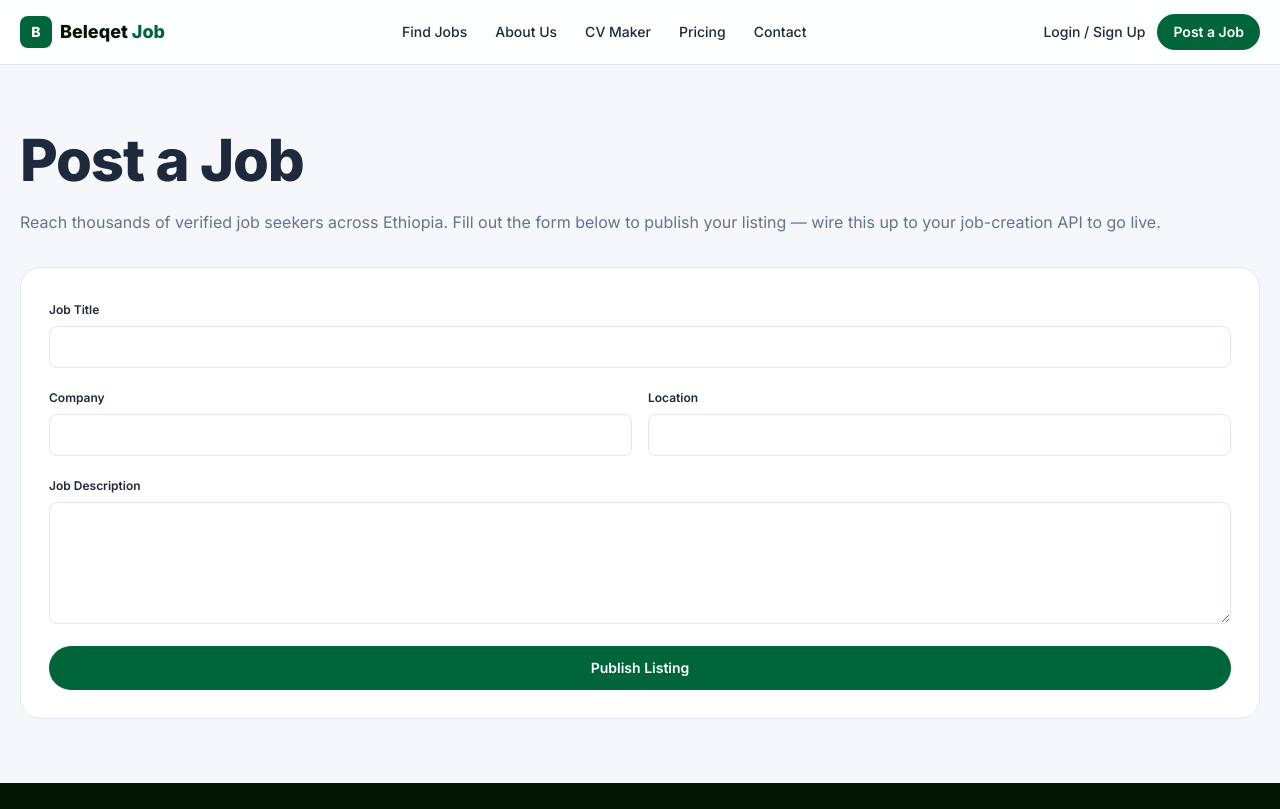
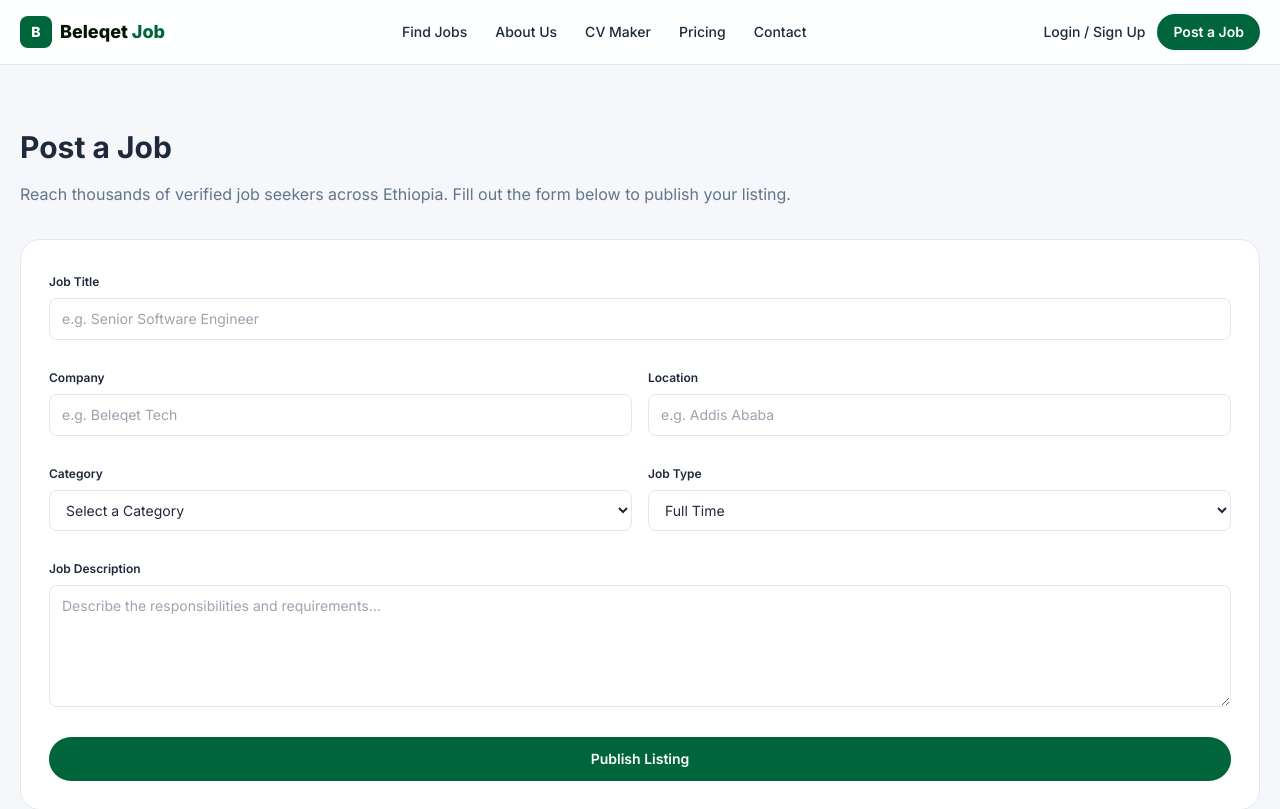
Before and after one commit to Hailelove/beleqet-frontend, a Next.js app: page /post-job in a window 1280 px wide. Shown: the top 809 px of the page. Built offline with nearby package versions, Linux system fonts and the light colour scheme.

Commit message:
Update post job

```diff
--- a/app/post-job/page.tsx
+++ b/app/post-job/page.tsx
@@ -1,38 +1,175 @@
 "use client";
 
+import { useState } from "react";
+import { useRouter } from "next/navigation";
+
 export default function PostJobPage() {
+  const router = useRouter();
+  const [loading, setLoading] = useState(false);
+
+  // 1. Centralized state for all form fields
+  const [formData, setFormData] = useState({
+    title: "",
+    company: "",
+    location: "",
+    categoryId: "",
+    type: "FULL_TIME", // Default to FULL_TIME
+    description: "",
+  });
+
+  const handleSubmit = async (e: React.FormEvent) => {
+    e.preventDefault();
+    setLoading(true);
+
+    // Retrieve the token (adjust this based on where you store it)
+    const token = localStorage.getItem("accessToken");
+
+    try {
+      const response = await fetch(`${process.env.NEXT_PUBLIC_API_URL}/jobs`, {
+        method: "POST",
+        headers: {
+          "Content-Type": "application/json",
+          Authorization: `Bearer ${token}`, // Sends the secure token to Render
+        },
+        body: JSON.stringify(formData),
+      });
+
+      if (response.ok) {
+        alert("Job posted successfully!");
+        router.push("/jobs");
+      } else {
+        const errorData = await response.json();
+        alert(`Error: ${errorData.message}`); // Displays backend validation errors
+      }
+    } catch (error) {
+      console.error("Failed to post job:", error);
+    } finally {
+      setLoading(false);
+    }
+  };
+
   return (
-    <div className="container-page py-16 max-w-2xl">
-      <h1 className="text-pageH1">Post a Job</h1>
+    <div className="container-page py-16 max-w-2xl mx-auto">
+      <h1 className="text-3xl font-bold text-ink">Post a Job</h1>
       <p className="text-muted mt-4 leading-relaxed">
-        Reach thousands of verified job seekers across Ethiopia. Fill out the form below to publish your listing —
-        wire this up to your job-creation API to go live.
+        Reach thousands of verified job seekers across Ethiopia. Fill out the
+        form below to publish your listing.
       </p>
 
       <form
-        onSubmit={(e) => e.preventDefault()}
-        className="mt-8 rounded-2xl border border-border bg-white p-7 space-y-4"
+        onSubmit={handleSubmit}
+        className="mt-8 rounded-2xl border border-border bg-white p-7 space-y-6"
       >
+        {/* Job Title */}
         <div>
           <label className="text-xs font-semibold text-ink">Job Title</label>
-          <input className="mt-1.5 w-full rounded-lg border border-border px-3 py-2.5 text-sm outline-none focus:border-brandGreen" />
+          <input
+            required
+            value={formData.title}
+            onChange={(e) =>
+              setFormData({ ...formData, title: e.target.value })
+            }
+            placeholder="e.g. Senior Software Engineer"
+            className="mt-1.5 w-full rounded-lg border border-border px-3 py-2.5 text-sm outline-none focus:border-brandGreen"
+          />
         </div>
-        <div className="grid grid-cols-2 gap-4">
+
+        {/* Company and Location (Grid) */}
+        <div className="grid grid-cols-1 sm:grid-cols-2 gap-4">
           <div>
             <label className="text-xs font-semibold text-ink">Company</label>
-            <input className="mt-1.5 w-full rounded-lg border border-border px-3 py-2.5 text-sm outline-none focus:border-brandGreen" />
+            <input
+              required
+              value={formData.company}
+              onChange={(e) =>
+                setFormData({ ...formData, company: e.target.value })
+              }
+              placeholder="e.g. Beleqet Tech"
+              className="mt-1.5 w-full rounded-lg border border-border px-3 py-2.5 text-sm outline-none focus:border-brandGreen"
+            />
           </div>
           <div>
             <label className="text-xs font-semibold text-ink">Location</label>
-            <input className="mt-1.5 w-full rounded-lg border border-border px-3 py-2.5 text-sm outline-none focus:border-brandGreen" />
+            <input
+              required
+              value={formData.location}
+              onChange={(e) =>
+                setFormData({ ...formData, location: e.target.value })
+              }
+              placeholder="e.g. Addis Ababa"
+              className="mt-1.5 w-full rounded-lg border border-border px-3 py-2.5 text-sm outline-none focus:border-brandGreen"
+            />
           </div>
         </div>
+
+        {/* Category and Job Type (Grid) */}
+        <div className="grid grid-cols-1 sm:grid-cols-2 gap-4">
+          <div>
+            <label className="text-xs font-semibold text-ink">Category</label>
+            <select
+              required
+              value={formData.categoryId}
+              onChange={(e) =>
+                setFormData({ ...formData, categoryId: e.target.value })
+              }
+              className="mt-1.5 w-full rounded-lg border border-border px-3 py-2.5 text-sm outline-none focus:border-brandGreen bg-white"
+            >
+              <option value="" disabled>
+                Select a Category
+              </option>
+              {/* Replace these with real category IDs from your database later */}
+              <option value="software-design-and-development">
+                Software Development
+              </option>
+              <option value="accounting-and-finance">
+                Accounting & Finance
+              </option>
+              <option value="marketing-and-advertisement">Marketing</option>
+            </select>
+          </div>
+          <div>
+            <label className="text-xs font-semibold text-ink">Job Type</label>
+            <select
+              required
+              value={formData.type}
+              onChange={(e) =>
+                setFormData({ ...formData, type: e.target.value })
+              }
+              className="mt-1.5 w-full rounded-lg border border-border px-3 py-2.5 text-sm outline-none focus:border-brandGreen bg-white"
+            >
+              <option value="FULL_TIME">Full Time</option>
+              <option value="PART_TIME">Part Time</option>
+              <option value="CONTRACT">Contract</option>
+              <option value="REMOTE">Remote</option>
+              <option value="HYBRID">Hybrid</option>
+            </select>
+          </div>
+        </div>
+
+        {/* Job Description */}
         <div>
-          <label className="text-xs font-semibold text-ink">Job Description</label>
-          <textarea rows={5} className="mt-1.5 w-full rounded-lg border border-border px-3 py-2.5 text-sm outline-none focus:border-brandGreen" />
+          <label className="text-xs font-semibold text-ink">
+            Job Description
+          </label>
+          <textarea
+            required
+            rows={5}
+            value={formData.description}
+            onChange={(e) =>
+              setFormData({ ...formData, description: e.target.value })
+            }
+            placeholder="Describe the responsibilities and requirements..."
+            className="mt-1.5 w-full rounded-lg border border-border px-3 py-2.5 text-sm outline-none focus:border-brandGreen"
+          />
         </div>
-        <button type="submit" className="w-full rounded-full bg-brandGreen text-white text-sm font-semibold py-3 hover:bg-darkGreen transition-colors">
-          Publish Listing
+
+        {/* Submit Button */}
+        <button
+          type="submit"
+          disabled={loading}
+          className="w-full rounded-full bg-brandGreen text-white text-sm font-semibold py-3 hover:bg-darkGreen transition-colors disabled:opacity-70"
+        >
+          {loading ? "Publishing..." : "Publish Listing"}
         </button>
       </form>
     </div>
```
Also changed, not shown: lib/adapters.ts (+2 -18 lines).
